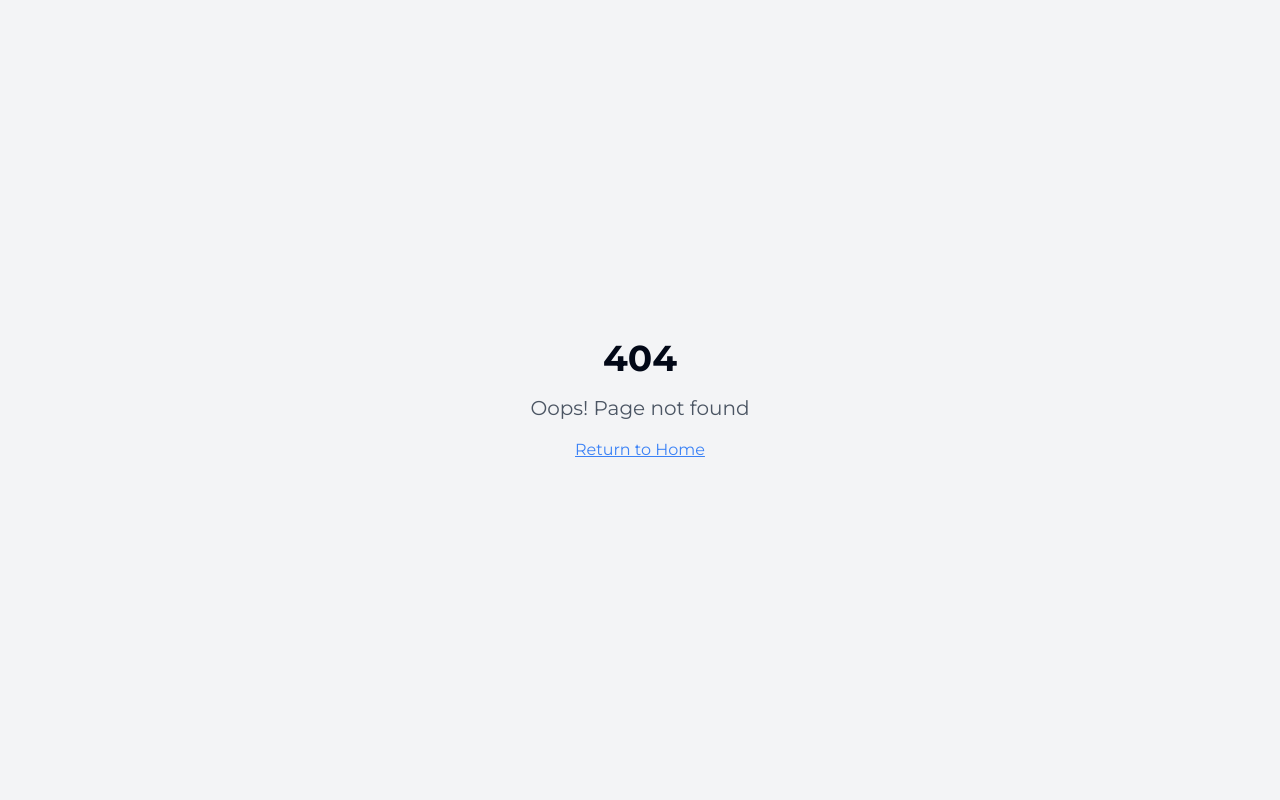
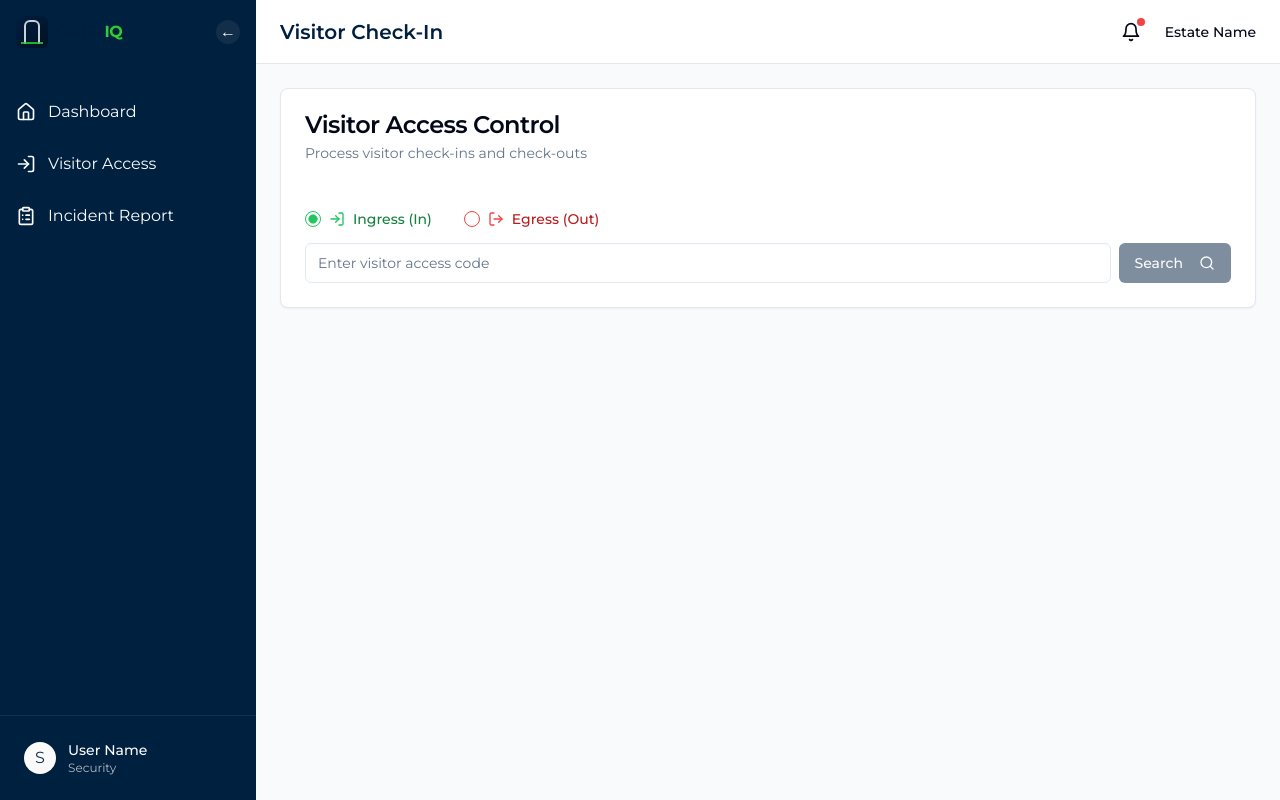
Before and after one commit to MateWorx/gate-iq-access-control, a React (Vite) app: page /security/access in a window 1280 px wide. Before the commit this address had no page. Built offline with nearby package versions, Linux system fonts and the light colour scheme.

Commit message:
Revert scanning and ANPR features
Remove scanning and ANPR related code, reverting to a web-based visitor management system.

```diff
--- a/src/App.tsx
+++ b/src/App.tsx
@@ -30,7 +30,7 @@ const App = () => (
 
           {/* Security Routes */}
           <Route path="/security" element={<SecurityDashboardPage />} />
-          <Route path="/security/scan" element={<ScanningPage />} />
+          <Route path="/security/access" element={<ScanningPage />} />
 
           {/* Catch-all route */}
           <Route path="*" element={<NotFound />} />
--- a/src/components/layout/Sidebar.tsx
+++ b/src/components/layout/Sidebar.tsx
@@ -1,7 +1,6 @@
-
 import React, { useState } from 'react';
 import { Link } from 'react-router-dom';
-import { Home, User, Users, ClipboardList, Shield, Search } from 'lucide-react';
+import { Home, User, Users, ClipboardList, Shield, LogIn } from 'lucide-react';
 import Logo from './Logo';
 
 // User type constants
@@ -29,8 +28,7 @@ const Sidebar: React.FC<SidebarProps> = ({
 
   const securityNavItems = [
     { name: 'Dashboard', path: '/security', icon: Home },
-    { name: 'Check-In', path: '/security/check-in', icon: User },
-    { name: 'Scan ID/Disk', path: '/security/scan', icon: Search },
+    { name: 'Visitor Access', path: '/security/access', icon: LogIn },
     { name: 'Incident Report', path: '/security/incident', icon: ClipboardList },
   ];
 
--- /dev/null
+++ b/src/components/visitors/VisitorAccessControl.tsx
@@ -0,0 +1,210 @@
+
+import React, { useState } from 'react';
+import { Card, CardContent, CardDescription, CardHeader, CardTitle, CardFooter } from '@/components/ui/card';
+import { Input } from '@/components/ui/input';
+import { Button } from '@/components/ui/button';
+import { useToast } from '@/hooks/use-toast';
+import ScanDirectionSelector from './scanning/ScanDirectionSelector';
+import { supabase } from '@/integrations/supabase/client';
+import { Search, ArrowRightCircle } from 'lucide-react';
+
+interface VisitorAccessControlProps {
+  initialDirection?: 'ingress' | 'egress';
+}
+
+interface VisitorData {
+  id: string;
+  full_name: string;
+  visit_purpose: string | null;
+  status: string;
+  expected_arrival: string | null;
+  resident_id: string | null;
+}
+
+const VisitorAccessControl: React.FC<VisitorAccessControlProps> = ({
+  initialDirection = 'ingress'
+}) => {
+  const [direction, setDirection] = useState<'ingress' | 'egress'>(initialDirection);
+  const [accessCode, setAccessCode] = useState('');
+  const [isLoading, setIsLoading] = useState(false);
+  const [visitorData, setVisitorData] = useState<VisitorData | null>(null);
+  const { toast } = useToast();
+
+  const handleSearch = async () => {
+    if (!accessCode.trim()) {
+      toast({
+        title: "Input Required",
+        description: "Please enter an access code or visitor ID",
+        variant: "destructive"
+      });
+      return;
+    }
+
+    setIsLoading(true);
+
+    try {
+      // Search for visitor by access code
+      const { data, error } = await supabase
+        .from('visitors')
+        .select('id, full_name, visit_purpose, status, expected_arrival, resident_id')
+        .eq('access_code', accessCode.trim())
+        .single();
+
+      if (error) {
+        throw error;
+      }
+
+      if (data) {
+        setVisitorData(data);
+        toast({
+          title: "Visitor Found",
+          description: `Found: ${data.full_name}`,
+        });
+      } else {
+        toast({
+          title: "Not Found",
+          description: "No visitor found with this access code",
+          variant: "destructive"
+        });
+        setVisitorData(null);
+      }
+    } catch (error) {
+      console.error("Error searching for visitor:", error);
+      toast({
+        title: "Error",
+        description: "Failed to search for visitor",
+        variant: "destructive"
+      });
+      setVisitorData(null);
+    } finally {
+      setIsLoading(false);
+    }
+  };
+
+  const handleProcessVisitor = async () => {
+    if (!visitorData) return;
+
+    setIsLoading(true);
+
+    try {
+      const timestamp = new Date().toISOString();
+      const updateData: any = {};
+
+      if (direction === 'ingress') {
+        updateData.check_in_time = timestamp;
+        updateData.status = 'Active';
+      } else {
+        updateData.check_out_time = timestamp;
+        updateData.status = 'Completed';
+      }
+
+      const { error } = await supabase
+        .from('visitors')
+        .update(updateData)
+        .eq('id', visitorData.id);
+
+      if (error) {
+        throw error;
+      }
+
+      toast({
+        title: direction === 'ingress' ? "Check-In Successful" : "Check-Out Successful",
+        description: `${visitorData.full_name} has been ${direction === 'ingress' ? 'checked in' : 'checked out'}.`,
+      });
+
+      // Clear form
+      setAccessCode('');
+      setVisitorData(null);
+
+    } catch (error) {
+      console.error("Error processing visitor:", error);
+      toast({
+        title: "Error",
+        description: `Failed to ${direction === 'ingress' ? 'check in' : 'check out'} visitor`,
+        variant: "destructive"
+      });
+    } finally {
+      setIsLoading(false);
+    }
+  };
+
+  return (
+    <Card className="w-full">
+      <CardHeader>
+        <CardTitle>Visitor Access Control</CardTitle>
+        <CardDescription>
+          Process visitor check-ins and check-outs
+        </CardDescription>
+      </CardHeader>
+      <CardContent className="space-y-4">
+        <ScanDirectionSelector
+          direction={direction}
+          onDirectionChange={setDirection}
+        />
+
+        <div className="flex space-x-2">
+          <Input
+            placeholder="Enter visitor access code"
+            value={accessCode}
+            onChange={(e) => setAccessCode(e.target.value)}
+            className="flex-1"
+          />
+          <Button
+            onClick={handleSearch}
+            disabled={isLoading || !accessCode.trim()}
+          >
+            {isLoading ? "Searching..." : "Search"}
+            <Search className="ml-2 h-4 w-4" />
+          </Button>
+        </div>
+
+        {visitorData && (
+          <div className="mt-4 p-4 border rounded-md bg-slate-50">
+            <h3 className="font-semibold text-lg">{visitorData.full_name}</h3>
+            <div className="grid grid-cols-2 gap-2 mt-2">
+              <span className="text-gray-500">Purpose:</span>
+              <span>{visitorData.visit_purpose || 'Not specified'}</span>
+
+              <span className="text-gray-500">Status:</span>
+              <span className={`font-medium ${
+                visitorData.status === 'Active' ? 'text-green-600' :
+                visitorData.status === 'Pending' ? 'text-amber-600' :
+                'text-gray-600'
+              }`}>
+                {visitorData.status}
+              </span>
+
+              <span className="text-gray-500">Expected Arrival:</span>
+              <span>
+                {visitorData.expected_arrival
+                  ? new Date(visitorData.expected_arrival).toLocaleString()
+                  : 'Not specified'}
+              </span>
+            </div>
+          </div>
+        )}
+      </CardContent>
+
+      {visitorData && (
+        <CardFooter>
+          <Button
+            className={`w-full ${direction === 'ingress'
+              ? 'bg-green-600 hover:bg-green-700'
+              : 'bg-red-600 hover:bg-red-700'} text-white`}
+            onClick={handleProcessVisitor}
+            disabled={isLoading}
+          >
+            {isLoading ? "Processing..." : (
+              <>
+                {direction === 'ingress' ? 'Check-In Visitor' : 'Check-Out Visitor'}
+                <ArrowRightCircle className="ml-2 h-4 w-4" />
+              </>
+            )}
+          </Button>
+        </CardFooter>
+      )}
+    </Card>
+  );
+};
+
+export default VisitorAccessControl;
--- a/src/pages/ScanningPage.tsx
+++ b/src/pages/ScanningPage.tsx
@@ -2,34 +2,18 @@
 import React from 'react';
 import { useLocation } from 'react-router-dom';
 import MainLayout from '@/components/layout/MainLayout';
-import ScanningInterface from '@/components/visitors/ScanningInterface';
-import { Capacitor } from '@capacitor/core';
-import { AlertCircle } from 'lucide-react';
-import { Alert, AlertDescription } from '@/components/ui/alert';
+import VisitorAccessControl from '@/components/visitors/VisitorAccessControl';
 
 const ScanningPage: React.FC = () => {
   const location = useLocation();
   const queryParams = new URLSearchParams(location.search);
-  const scanType = queryParams.get('type') || 'id';
   const direction = queryParams.get('direction') || 'ingress';
-  const isNative = Capacitor.isNativePlatform();
 
-  const pageTitle = scanType === 'vehicle'
-    ? `Scan Vehicle ${direction === 'ingress' ? 'In' : 'Out'}`
-    : `Scan ID ${direction === 'ingress' ? 'In' : 'Out'}`;
+  const pageTitle = `Visitor ${direction === 'ingress' ? 'Check-In' : 'Check-Out'}`;
 
   return (
     <MainLayout userType="security" pageTitle={pageTitle}>
-      {isNative && (
-        <Alert className="mb-4">
-          <AlertCircle className="h-4 w-4" />
-          <AlertDescription>
-            Make sure to allow camera permissions when prompted for scanning ID documents and license disks.
-          </AlertDescription>
-        </Alert>
-      )}
-      <ScanningInterface
-        initialScanType={scanType}
+      <VisitorAccessControl
         initialDirection={direction as 'ingress' | 'egress'}
       />
     </MainLayout>
```
